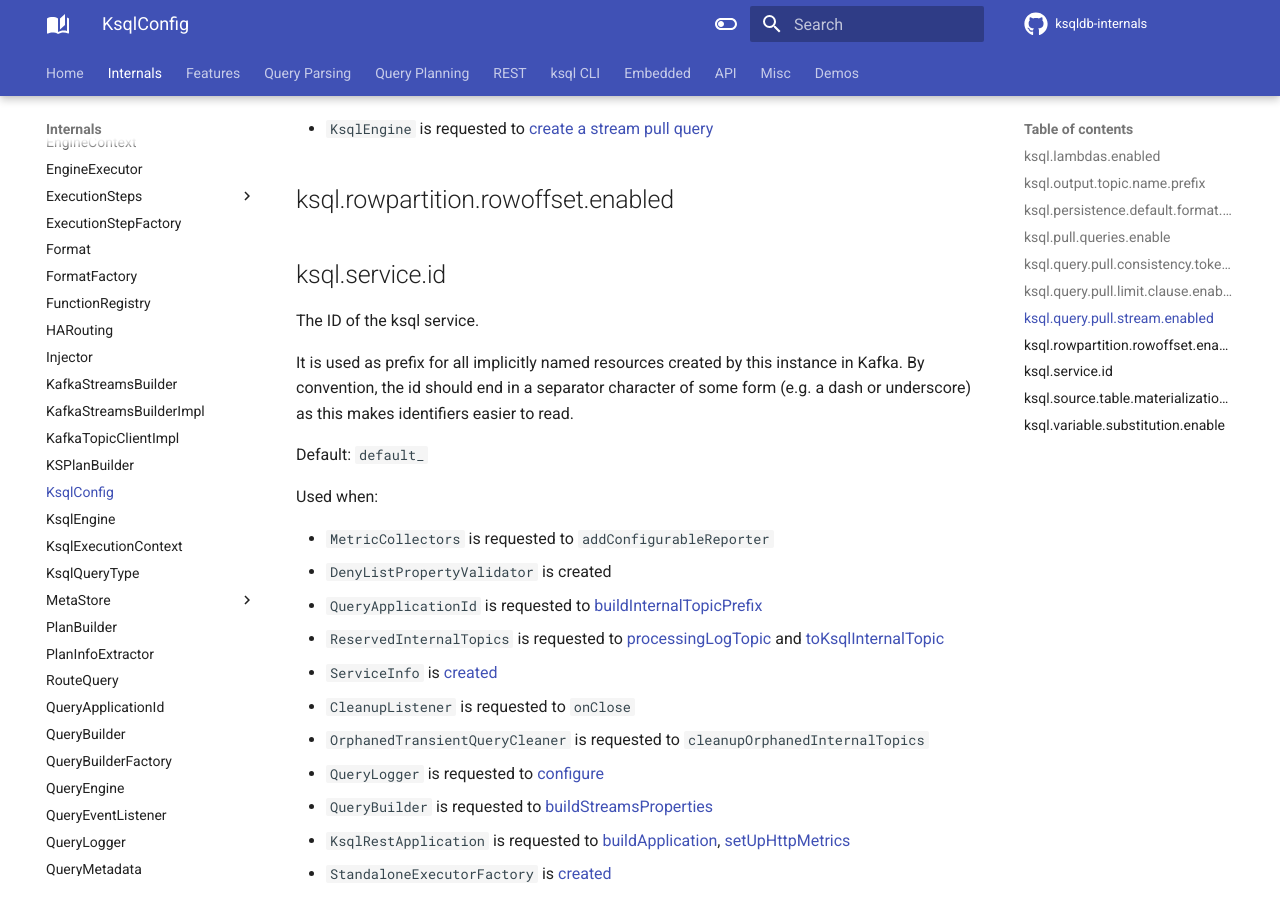
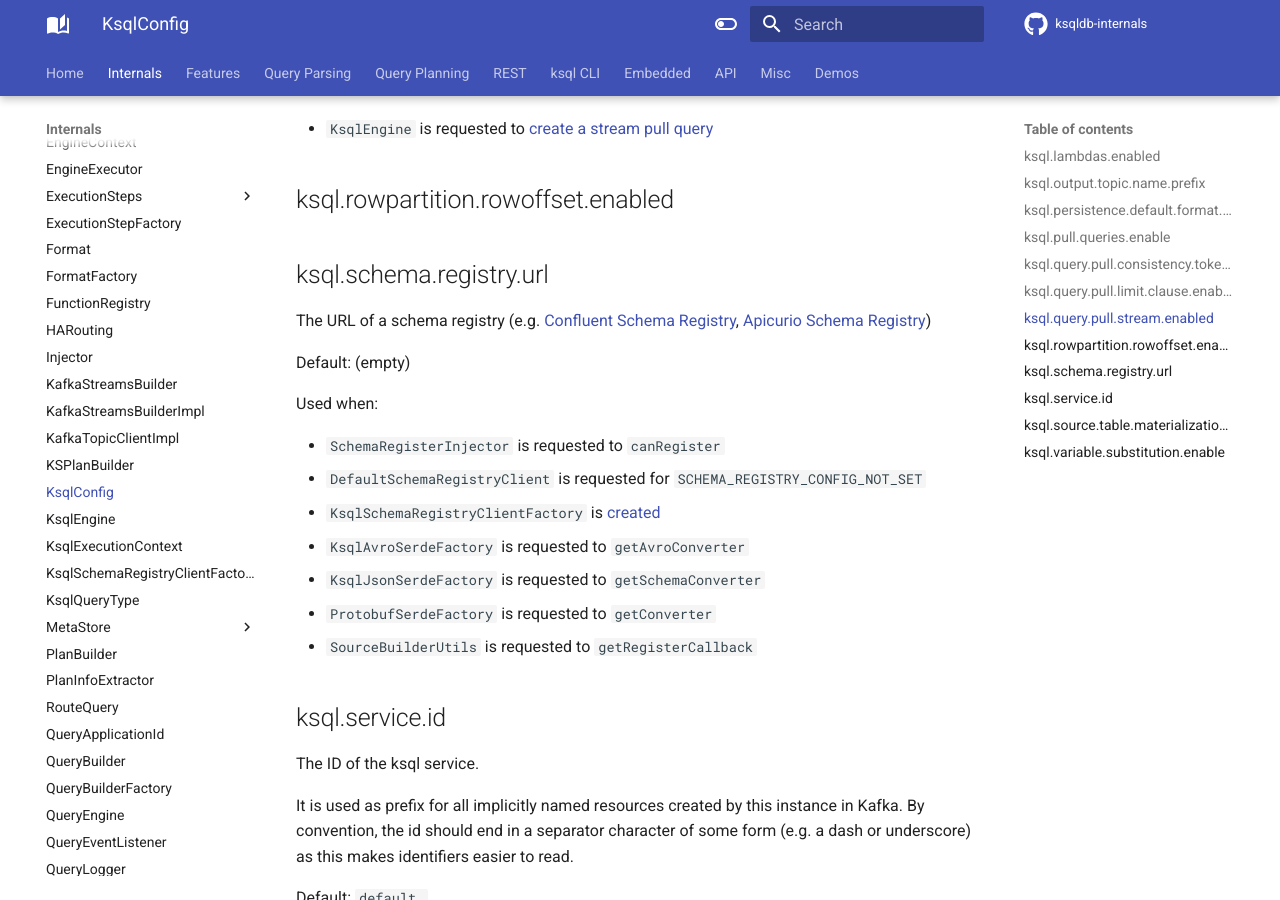
Before and after one commit to japila-books/ksqldb-internals, an MkDocs documentation site: the page built from docs/KsqlConfig.md, in a window 1280 px wide and 900 px high, scrolled down 737 px. Built offline with MkDocs 1.6.1 and Material for MkDocs 9.7.7, drawn with Linux system fonts in a browser that asks for light colours; comment, search, counter and statistics services are not loaded.

Commit message:
KsqlSchemaRegistryClientFactory + ksql.schema.registry.url

```diff
--- a/docs/KsqlConfig.md
+++ b/docs/KsqlConfig.md
@@ -23,6 +23,22 @@ Used when:
 * `KsqlEngine` is requested to [create a stream pull query](KsqlEngine.md#createStreamPullQuery)
 
 ## <span id="KSQL_ROWPARTITION_ROWOFFSET_ENABLED"><span id="ksql.rowpartition.rowoffset.enabled"> ksql.rowpartition.rowoffset.enabled
+
+## <span id="SCHEMA_REGISTRY_URL_PROPERTY"><span id="ksql.schema.registry.url"> ksql.schema.registry.url
+
+The URL of a schema registry (e.g. [Confluent Schema Registry](https://docs.confluent.io/platform/current/schema-registry/index.html), [Apicurio Schema Registry](https://www.apicur.io/registry/))
+
+Default: (empty)
+
+Used when:
+
+* `SchemaRegisterInjector` is requested to `canRegister`
+* `DefaultSchemaRegistryClient` is requested for `SCHEMA_REGISTRY_CONFIG_NOT_SET`
+* `KsqlSchemaRegistryClientFactory` is [created](KsqlSchemaRegistryClientFactory.md#creating-instance)
+* `KsqlAvroSerdeFactory` is requested to `getAvroConverter`
+* `KsqlJsonSerdeFactory` is requested to `getSchemaConverter`
+* `ProtobufSerdeFactory` is requested to `getConverter`
+* `SourceBuilderUtils` is requested to `getRegisterCallback`
 
 ## <span id="KSQL_SERVICE_ID_CONFIG"><span id="ksql.service.id"> ksql.service.id
 
--- a/mkdocs.yml
+++ b/mkdocs.yml
@@ -133,6 +133,7 @@ nav:
     - KsqlConfig: KsqlConfig.md
     - KsqlEngine: KsqlEngine.md
     - KsqlExecutionContext: KsqlExecutionContext.md
+    - KsqlSchemaRegistryClientFactory: KsqlSchemaRegistryClientFactory.md
     - KsqlQueryType: KsqlQueryType.md
     - MetaStore:
       - MetaStore: MetaStore.md
@@ -158,6 +159,7 @@ nav:
     - SchemaKSourceFactory: SchemaKSourceFactory.md
     - SchemaKStream: SchemaKStream.md
     - ServiceContext: ServiceContext.md
+    - ServiceContextFactory: ServiceContextFactory.md
     - ServiceInfo: ServiceInfo.md
     - SessionConfig: SessionConfig.md
     - SharedKafkaStreamsRuntime: SharedKafkaStreamsRuntime.md
@@ -299,6 +301,7 @@ nav:
     - RequestHandler: rest/RequestHandler.md
     - RequestValidator: rest/RequestValidator.md
     - ReservedInternalTopics: rest/ReservedInternalTopics.md
+    - RestServiceContextFactory: rest/RestServiceContextFactory.md
     - ScalablePushUtil: rest/ScalablePushUtil.md
     - ServerOptions: rest/ServerOptions.md
     - StandaloneExecutor:
```
Also changed, not shown: docs/KsqlSchemaRegistryClientFactory.md (added, +21 -0 lines), docs/ServiceContextFactory.md (added, +28 -0 lines), docs/rest/RestServiceContextFactory.md (added, +3 -0 lines).
